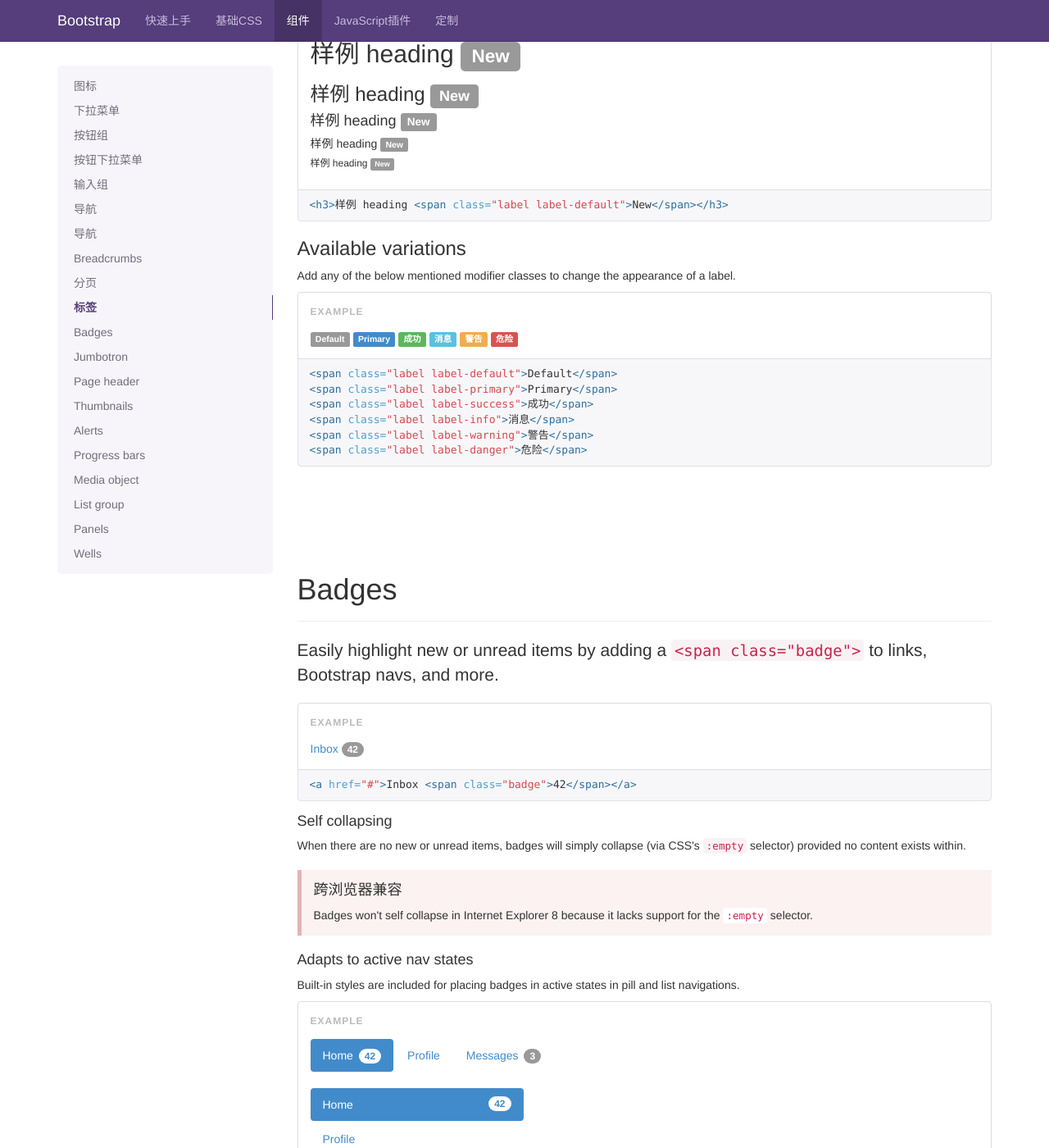
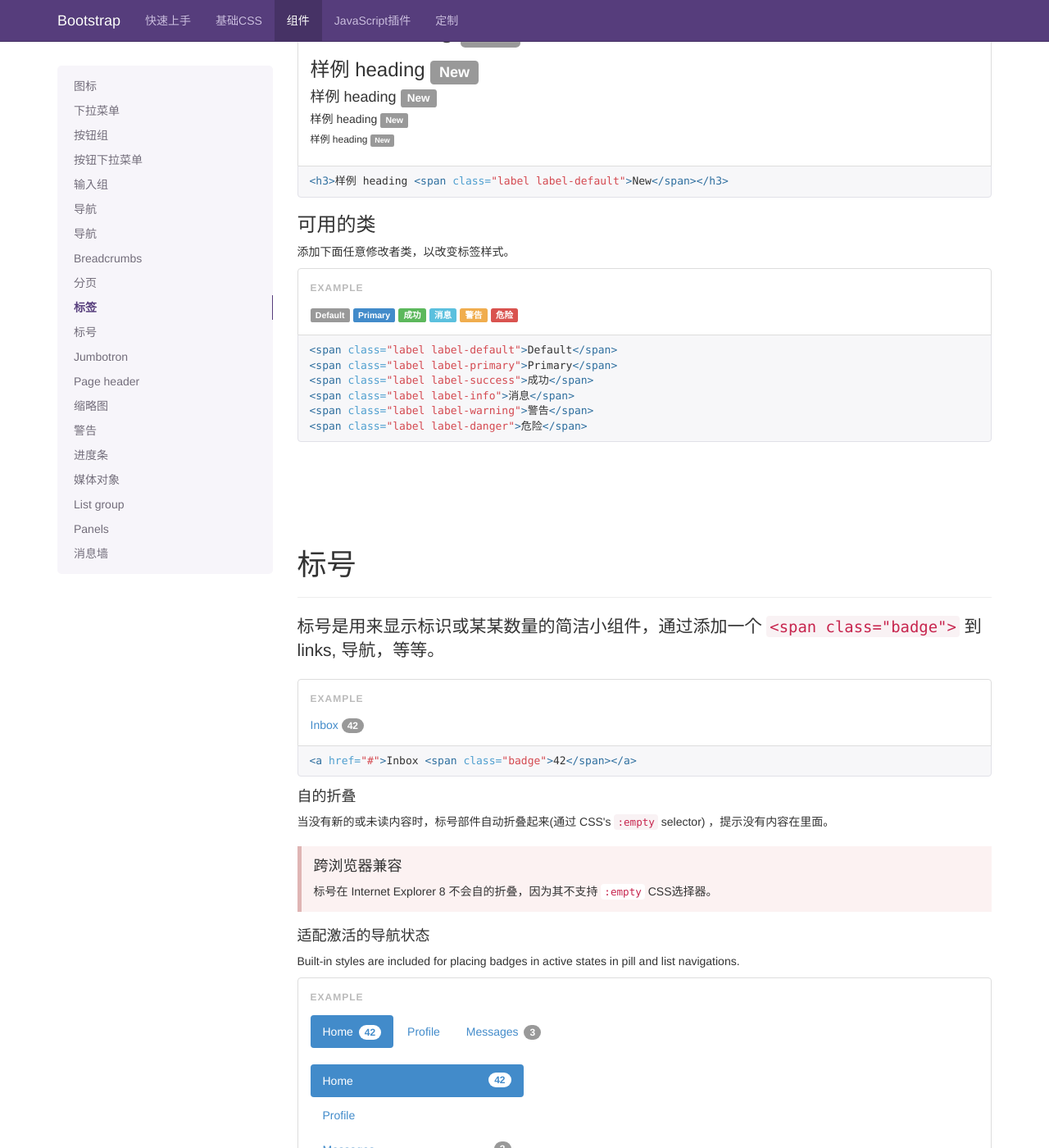
Before and after one commit to adam139/adam139.github.io, a Jekyll site: the page built from components.html, in a window 1280 px wide and 1400 px high, scrolled down 26229 px. Shown: the whole window at 82% size. Built offline with Jekyll 4.4.1, drawn with Linux system fonts in a browser that asks for light colours; Markdown is read by kramdown in place of the engine named in the settings; comment, search, counter and statistics services are not loaded; some of the changed text lies outside the part shown.

Commit message:
update component charpter

```diff
--- a/_includes/nav-components.html
+++ b/_includes/nav-components.html
@@ -75,23 +75,23 @@
 <li>
   <a href="#pagination">分页</a>
   <ul class="nav">
-    <li><a href="#pagination-default">Default pagination</a></li>
+    <li><a href="#pagination-default">缺省分页</a></li>
     <li><a href="#pagination-pager">Pager</a></li>
   </ul>
 </li>
 <li><a href="#labels">标签</a></li>
-<li><a href="#badges">Badges</a></li>
+<li><a href="#badges">标号</a></li>
 <li><a href="#jumbotron">Jumbotron</a></li>
 <li><a href="#page-header">Page header</a></li>
 <li>
-  <a href="#thumbnails">Thumbnails</a>
+  <a href="#thumbnails">缩略图</a>
   <ul class="nav">
     <li><a href="#thumbnails-default">Default example</a></li>
     <li><a href="#thumbnails-custom-content">Custom content</a></li>
   </ul>
 </li>
 <li>
-  <a href="#alerts">Alerts</a>
+  <a href="#alerts">警告</a>
   <ul class="nav">
     <li><a href="#alerts-examples">参考样例</a></li>
     <li><a href="#alerts-dismissable">Dismissable alerts</a></li>
@@ -99,7 +99,7 @@
   </ul>
 </li>
 <li>
-  <a href="#progress">Progress bars</a>
+  <a href="#progress">进度条</a>
   <ul class="nav">
     <li><a href="#progress-basic">基本例子</a></li>
     <li><a href="#progress-alternatives">Contextual alternatives</a></li>
@@ -109,7 +109,7 @@
   </ul>
 </li>
 <li>
-  <a href="#media">Media object</a>
+  <a href="#media">媒体对象</a>
   <ul class="nav">
     <li><a href="#media-default">Default media</a></li>
     <li><a href="#media-list">Media list</a></li>
@@ -119,7 +119,7 @@
   <a href="#list-group">List group</a>
   <ul class="nav">
     <li><a href="#list-group-basic">基本例子</a></li>
-    <li><a href="#list-group-badges">Badges</a></li>
+    <li><a href="#list-group-badges">标号</a></li>
     <li><a href="#list-group-linked">Linked items</a></li>
     <li><a href="#list-group-custom-content">Custom content</a></li>
   </ul>
@@ -134,4 +134,4 @@
     <li><a href="#panels-list-group">With list groups</a>
   </ul>
 </li>
-<li><a href="#wells">Wells</a></li>
+<li><a href="#wells">消息墙</a></li>
--- a/components.html
+++ b/components.html
@@ -1766,8 +1766,8 @@ body { padding-bottom: 70px; }
 {% endhighlight %}
 
 
-    <h2 id="navbar-inverted">垂直导航条</h2>
-    <p>Modify the look of the navbar by adding <code>.navbar-inverse</code>.</p>
+    <h2 id="navbar-inverted">反转导航条</h2>
+    <p>添加<code>.navbar-inverse</code>.</p>
     <div class="bs-example">
       <nav class="navbar navbar-inverse" role="navigation">
         <!-- Brand and toggle get grouped for better mobile display -->
@@ -1805,10 +1805,10 @@ body { padding-bottom: 70px; }
   ================================================== -->
   <div class="bs-docs-section">
     <div class="page-header">
-      <h1 id="breadcrumbs">Breadcrumbs <small></small></h1>
+      <h1 id="breadcrumbs">面包屑导航栏 <small></small></h1>
     </div>
     <p class="lead">在导航层次中，指明当前页面的位置，同时，方便导航。</p>
-    <p>Separators are automatically added in CSS through <code>:before</code> and <code>content</code>.</p>
+    <p>分割符是自动添加的，实践上，通过CSS <code>:before</code> 和 <code>content</code>来加分割符。</p>
     <div class="bs-example">
       <ol class="breadcrumb">
         <li class="active">Home</li>
@@ -1840,9 +1840,9 @@ body { padding-bottom: 70px; }
     <div class="page-header">
       <h1 id="pagination">分页</h1>
     </div>
-    <p class="lead">Provide pagination links for your site or app with the multi-page pagination component, or the simpler <a href="#pagination-pager">pager alternative</a>.</p>
-
-    <h2 id="pagination-default">Default pagination</h2>
+    <p class="lead">用多页分页部件为你的站点或应用提供分页链接，或者用更简单的 <a href="#pagination-pager">翻页技术</a>.</p>
+
+    <h2 id="pagination-default">缺省分页</h2>
     <p>Simple pagination inspired by Rdio, great for apps and search results. The large block is hard to miss, easily scalable, and provides large click areas.</p>
     <div class="bs-example">
       <ul class="pagination">
@@ -2014,8 +2014,8 @@ body { padding-bottom: 70px; }
 <h3>样例 heading <span class="label label-default">New</span></h3>
 {% endhighlight %}
 
-    <h3>Available variations</h3>
-    <p>Add any of the below mentioned modifier classes to change the appearance of a label.</p>
+    <h3>可用的类</h3>
+    <p>添加下面任意修改者类，以改变标签样式。</p>
     <div class="bs-example">
       <span class="label label-default">Default</span>
       <span class="label label-primary">Primary</span>
@@ -2041,9 +2041,9 @@ body { padding-bottom: 70px; }
   ================================================== -->
   <div class="bs-docs-section">
     <div class="page-header">
-      <h1 id="badges">Badges</h1>
-    </div>
-    <p class="lead">Easily highlight new or unread items by adding a <code>&lt;span class="badge"&gt;</code> to links, Bootstrap navs, and more.</p>
+      <h1 id="badges">标号</h1>
+    </div>
+    <p class="lead">标号是用来显示标识或某某数量的简洁小组件，通过添加一个 <code>&lt;span class="badge"&gt;</code> 到 links, 导航，等等。</p>
 
     <div class="bs-example">
       <a href="#">Inbox <span class="badge">42</span></a>
@@ -2052,15 +2052,15 @@ body { padding-bottom: 70px; }
 <a href="#">Inbox <span class="badge">42</span></a>
 {% endhighlight %}
 
-    <h4>Self collapsing</h4>
-    <p>When there are no new or unread items, badges will simply collapse (via CSS's <code>:empty</code> selector) provided no content exists within.</p>
+    <h4>自的折叠</h4>
+    <p>当没有新的或未读内容时，标号部件自动折叠起来(通过 CSS's <code>:empty</code> selector) ，提示没有内容在里面。</p>
 
     <div class="bs-callout bs-callout-danger">
       <h4>跨浏览器兼容</h4>
-      <p>Badges won't self collapse in Internet Explorer 8 because it lacks support for the <code>:empty</code> selector.</p>
-    </div>
-
-    <h4>Adapts to active nav states</h4>
+      <p>标号在 Internet Explorer 8 不会自的折叠，因为其不支持 <code>:empty</code> CSS选择器。</p>
+    </div>
+
+    <h4>适配激活的导航状态</h4>
     <p>Built-in styles are included for placing badges in active states in pill and list navigations.</p>
     <div class="bs-example">
       <ul class="nav nav-pills">
@@ -2154,7 +2154,7 @@ body { padding-bottom: 70px; }
   ================================================== -->
   <div class="bs-docs-section">
     <div class="page-header">
-      <h1 id="thumbnails">Thumbnails</h1>
+      <h1 id="thumbnails">缩略图</h1>
     </div>
     <p class="lead">Extend Bootstrap's <a href="../css/#grid">grid system</a> with the thumbnail component to easily display grids of images, videos, text, and more.</p>
 
@@ -2254,7 +2254,7 @@ body { padding-bottom: 70px; }
   ================================================== -->
   <div class="bs-docs-section">
     <div class="page-header">
-      <h1 id="alerts">Alerts</h1>
+      <h1 id="alerts">警告</h1>
     </div>
     <p class="lead">Provide contextual feedback messages for typical user actions with the handful of available and flexible alert messages. For inline dismissal, use the <a href="../javascript/#alerts">alerts jQuery plugin</a>.</p>
 
@@ -2346,7 +2346,7 @@ body { padding-bottom: 70px; }
   ================================================== -->
   <div class="bs-docs-section">
     <div class="page-header">
-      <h1 id="progress">Progress bars</h1>
+      <h1 id="progress">进度条</h1>
     </div>
     <p class="lead">Provide up-to-date feedback on the progress of a workflow or action with simple yet flexible progress bars.</p>
 
@@ -2419,7 +2419,7 @@ body { padding-bottom: 70px; }
 </div>
 {% endhighlight %}
 
-    <h3 id="progress-striped">Striped</h3>
+    <h3 id="progress-striped">斑纹进度条</h3>
     <p>Uses a gradient to create a striped effect. Not available in IE8.</p>
     <div class="bs-example">
       <div class="progress progress-striped" >
@@ -2518,7 +2518,7 @@ body { padding-bottom: 70px; }
   ================================================== -->
   <div class="bs-docs-section">
     <div class="page-header">
-      <h1 id="media">Media object</h1>
+      <h1 id="media">媒体对象</h1>
     </div>
     <p class="lead">Abstract object styles for building various types of components (like blog comments, Tweets, etc) that feature a left- or right-aligned image alongside textual content.</p>
 
@@ -2665,7 +2665,7 @@ body { padding-bottom: 70px; }
 </ul>
 {% endhighlight %}
 
-    <h3 id="list-group-badges">Badges</h3>
+    <h3 id="list-group-badges">标号</h3>
     <p>Add the badges component to any list group item and it will automatically be positioned on the right.</p>
     <div class="bs-example">
       <ul class="list-group">
@@ -3040,11 +3040,11 @@ body { padding-bottom: 70px; }
   ================================================== -->
   <div class="bs-docs-section">
     <div class="page-header">
-      <h1 id="wells">Wells</h1>
+      <h1 id="wells">消息墙</h1>
     </div>
 
     <h3>Default well</h3>
-    <p>Use the well as a simple effect on an element to give it an inset effect.</p>
+    <p>用这个消息墙给部件带来一个简单的插入效果。</p>
     <div class="bs-example">
       <div class="well">
         Look, I'm in a well!
@@ -3054,7 +3054,7 @@ body { padding-bottom: 70px; }
 <div class="well">...</div>
 {% endhighlight %}
     <h3>Optional classes</h3>
-    <p>Control padding and rounded corners with two optional modifier classes.</p>
+    <p>控制边距和园角通过两个可选的修改器类。</p>
     <div class="bs-example">
       <div class="well well-lg">
         Look, I'm in a large well!
```
Also changed, not shown: _includes/nav-customize.html (+4 -4 lines), customize.html (+5 -5 lines), examples/theme/index.html (+4 -4 lines).
